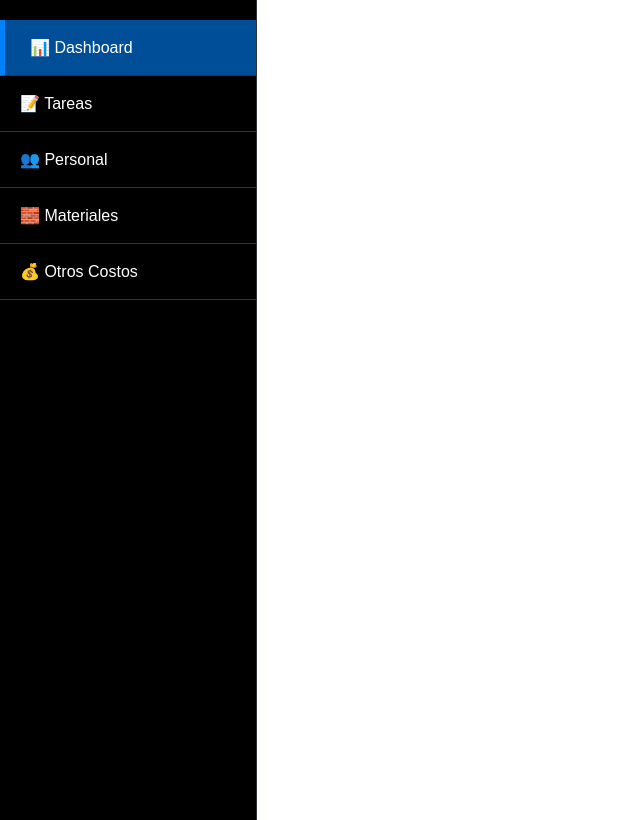
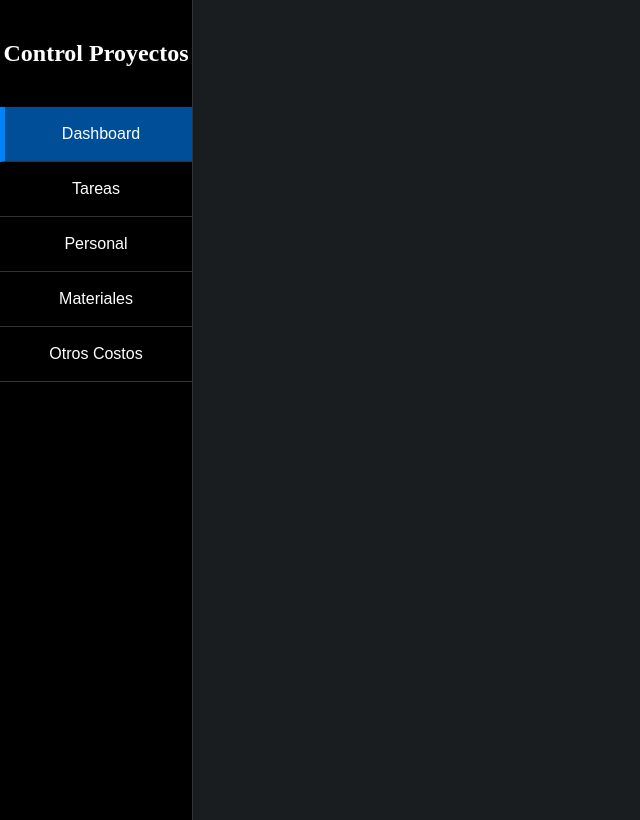
Before and after one commit to manuelperoza-prog/Sistema-de-Control-de-Proyectos, a Vue app: page / in a window 1280 px wide. Shown: the whole page, without its empty margins (0-640 px from the left). Built offline with nearby package versions, Linux system fonts and the light colour scheme.

Commit message:
correcciones en animaciones

```diff
--- a/src/assets/css/style.css
+++ b/src/assets/css/style.css
@@ -17,6 +17,6 @@ html, body {
     margin: 0;
     padding: 0;
     box-sizing: border-box;
-    /* Evita que se genere scroll en toda la ventana del navegador */
     overflow: hidden;
+    background-color: var(--c-bg-main);
 }
--- a/src/components/layout/Sidebar.vue
+++ b/src/components/layout/Sidebar.vue
@@ -13,11 +13,12 @@ defineProps({
 <template>
 
     <div class="container">
-        <ButtonSide label="📊 Dashboard" :status="status[0]" />
-        <ButtonSide label="📝 Tareas" :status="status[1]" />
-        <ButtonSide label="👥 Personal" :status="status[2]" />
-        <ButtonSide label="🧱 Materiales" :status="status[3]" />
-        <ButtonSide label="💰 Otros Costos" :status="status[4]" />
+        <h2 class="title">Control Proyectos</h2>
+        <ButtonSide label="Dashboard" :status="status[0]" />
+        <ButtonSide label="Tareas" :status="status[1]" />
+        <ButtonSide label="Personal" :status="status[2]" />
+        <ButtonSide label="Materiales" :status="status[3]" />
+        <ButtonSide label="Otros Costos" :status="status[4]" />
     </div>
 
 </template>
@@ -27,11 +28,17 @@ defineProps({
         display: flex;
         flex-direction: column;
         height: 100vh;
-        width: 20vw;
+        width: 15vw;
         border-right: 1px solid var(--c-bg-card);
         background-color: var(--c-bg-sidebar);
         justify-content: flex-start;
         padding-top: 20px;
         gap: 0;
-}
+    }
+
+    .title {
+        color: var(--c-text-main);
+        text-align: center;
+        margin-bottom:40px
+    }
 </style>
--- a/src/components/ui/ButtonSide.vue
+++ b/src/components/ui/ButtonSide.vue
@@ -27,7 +27,7 @@
     border: none;
     border-bottom: 1px solid var(--c-bg-card);
     cursor: pointer;
-    text-align: left;
+    text-align: center;
     font-size: 1rem;
     box-sizing: border-box;
     display: block;
@@ -56,7 +56,11 @@
     padding-left: 25px;
 }
 
-.btn:active {
+.active:hover {
+    padding-left: 30px;
+}
+
+.btn:active, .active:active {
     transform: scale(0.98);
 }
 </style>
```
